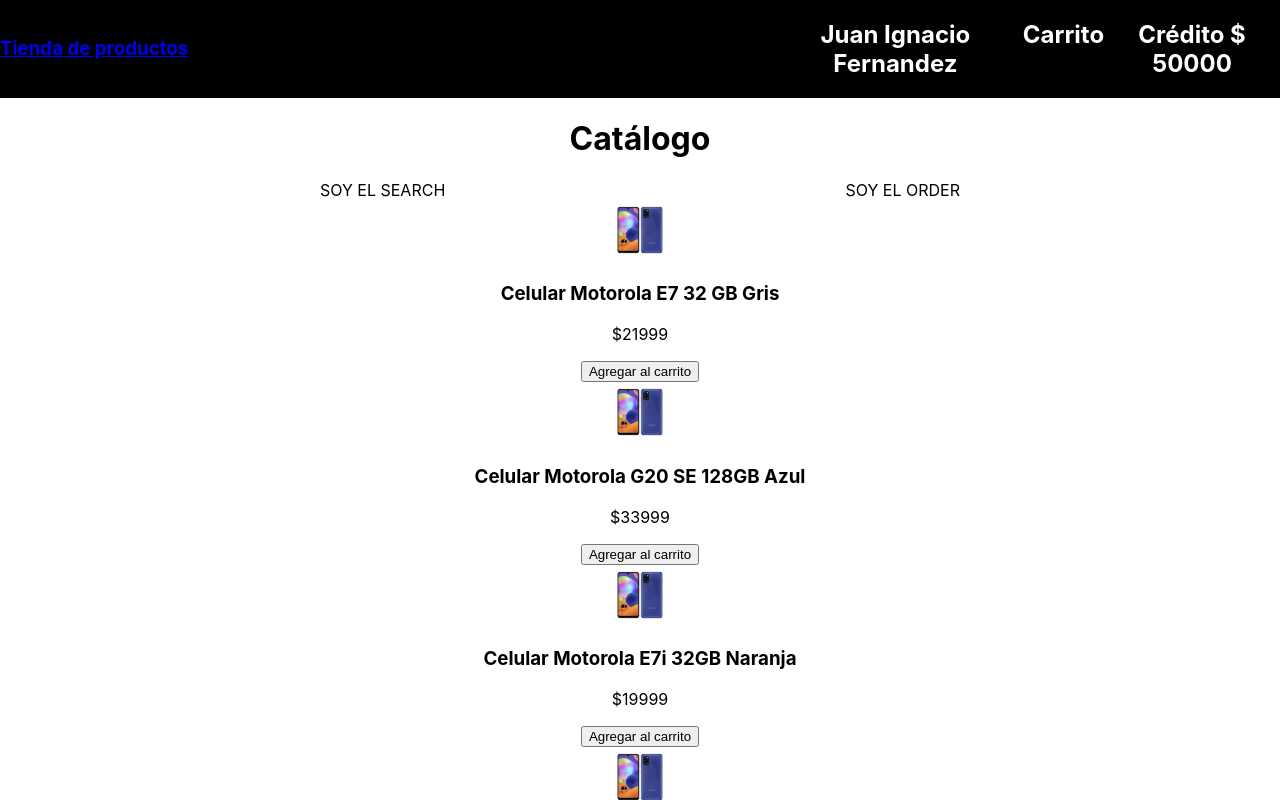
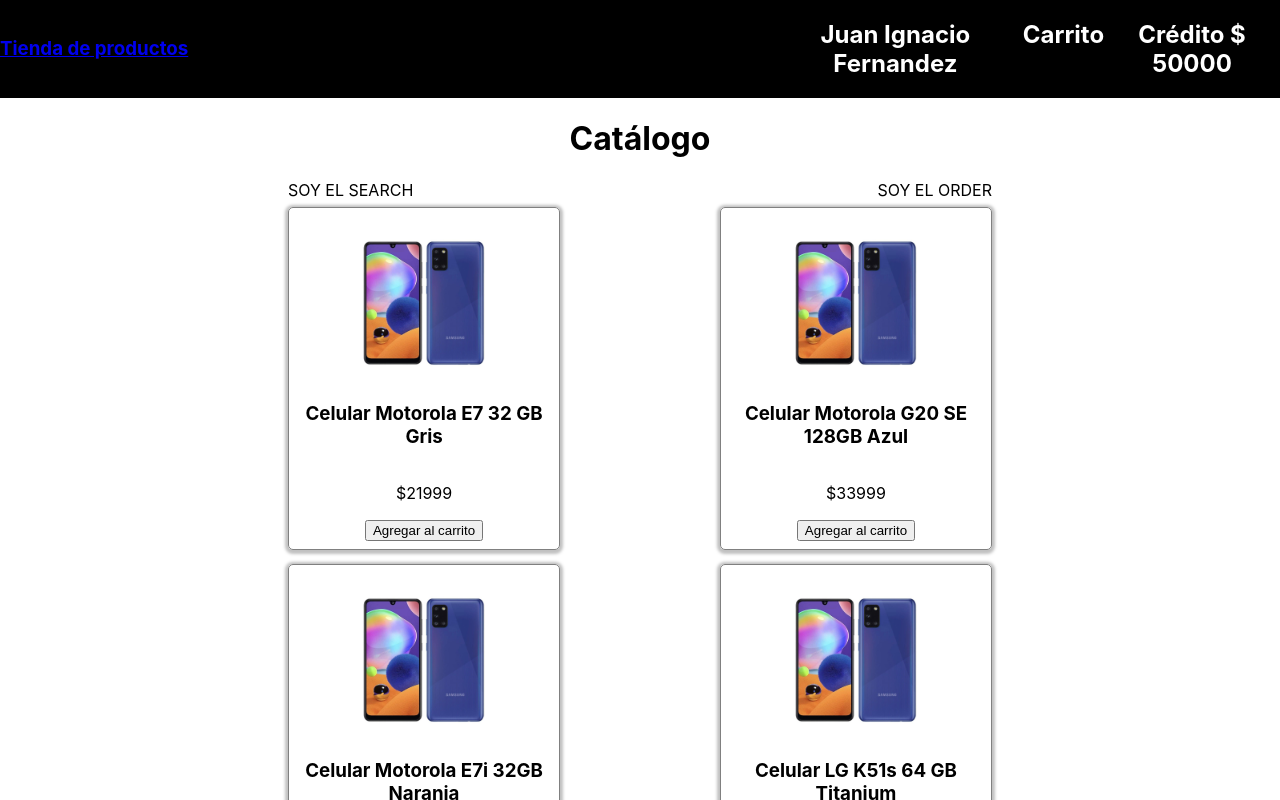
Before and after one commit to mschmidt17/enviopack-challenge-frontend, a React (Create React App) app: page / in a window 1280 px wide. Shown: the top 800 px of the page. Built offline with nearby package versions, Linux system fonts and the light colour scheme.

Commit message:
Agregando estilos home y card

```diff
--- a/src/CSS/card.css
+++ b/src/CSS/card.css
@@ -0,0 +1,13 @@
+.container-card{
+    display: flex;
+    align-items: center;
+    justify-content: space-evenly;
+    flex-direction: column;
+    width: 16rem;
+    height: 20rem;
+    margin: 1% 0;
+    padding: 2% 1% 1% 1%;
+    border: 1px solid grey;
+    border-radius: 5px;
+    box-shadow: 0 1px 3px 3px rgba(128, 128, 128, 0.486);
+}
--- a/src/CSS/home.css
+++ b/src/CSS/home.css
@@ -8,5 +8,13 @@
     display: flex;
     align-items: center;
     justify-content: space-between;
-    width: 50%;
+    width: 55%;
 }
+
+.container-productCards{
+    display: flex;
+    align-items: center;
+    justify-content: space-between;
+    flex-wrap: wrap;
+    width: 55%;
+}
--- a/src/components/Card.js
+++ b/src/components/Card.js
@@ -1,13 +1,13 @@
 import React from 'react';
 import image from "../assets/image-product.jpg";
-// import './CSS/search.css';
+import '../CSS/card.css';
 
 
 function Card({product}) {
 
     return (
         <div className='container-card'>
-            <img src={image} alt="producto" width="60"/>
+            <img src={image} alt="producto" width="160"/>
             <h3> {product.title} </h3>
             <p> ${product.price} </p>
             <button>Agregar al carrito</button>
```
